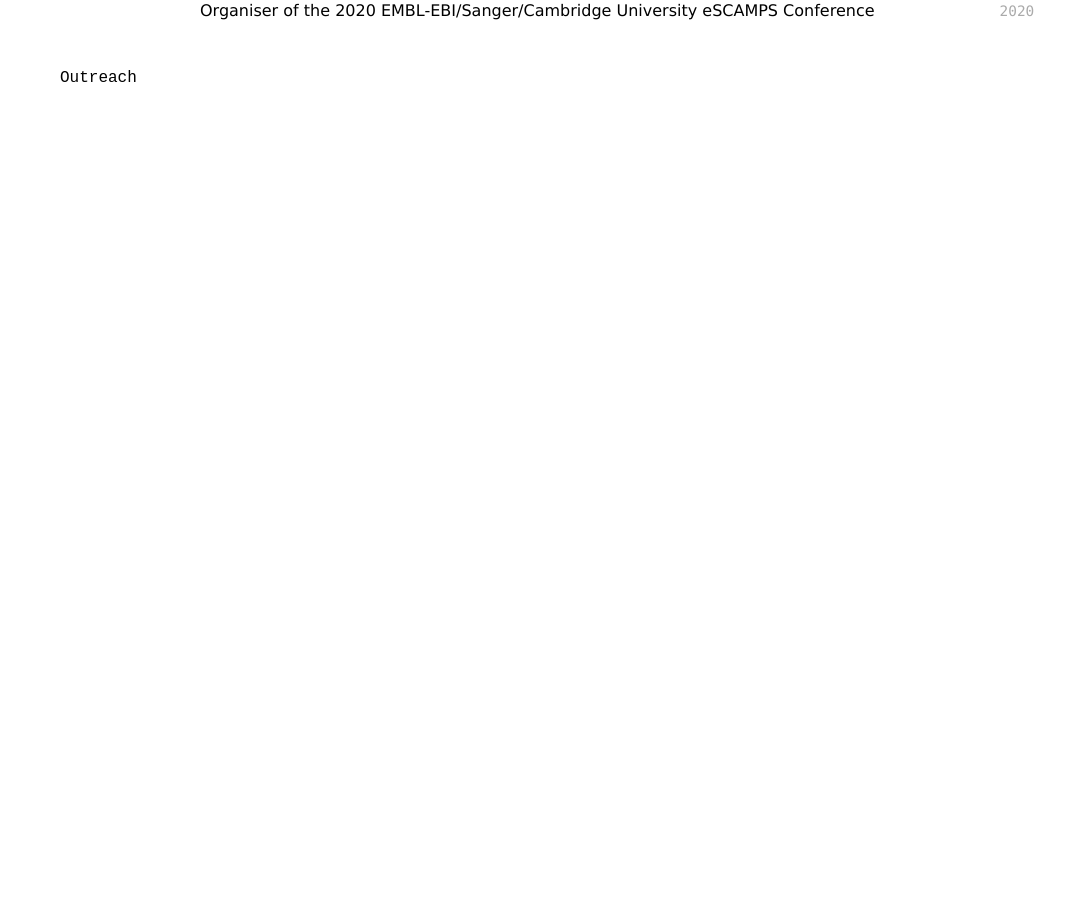
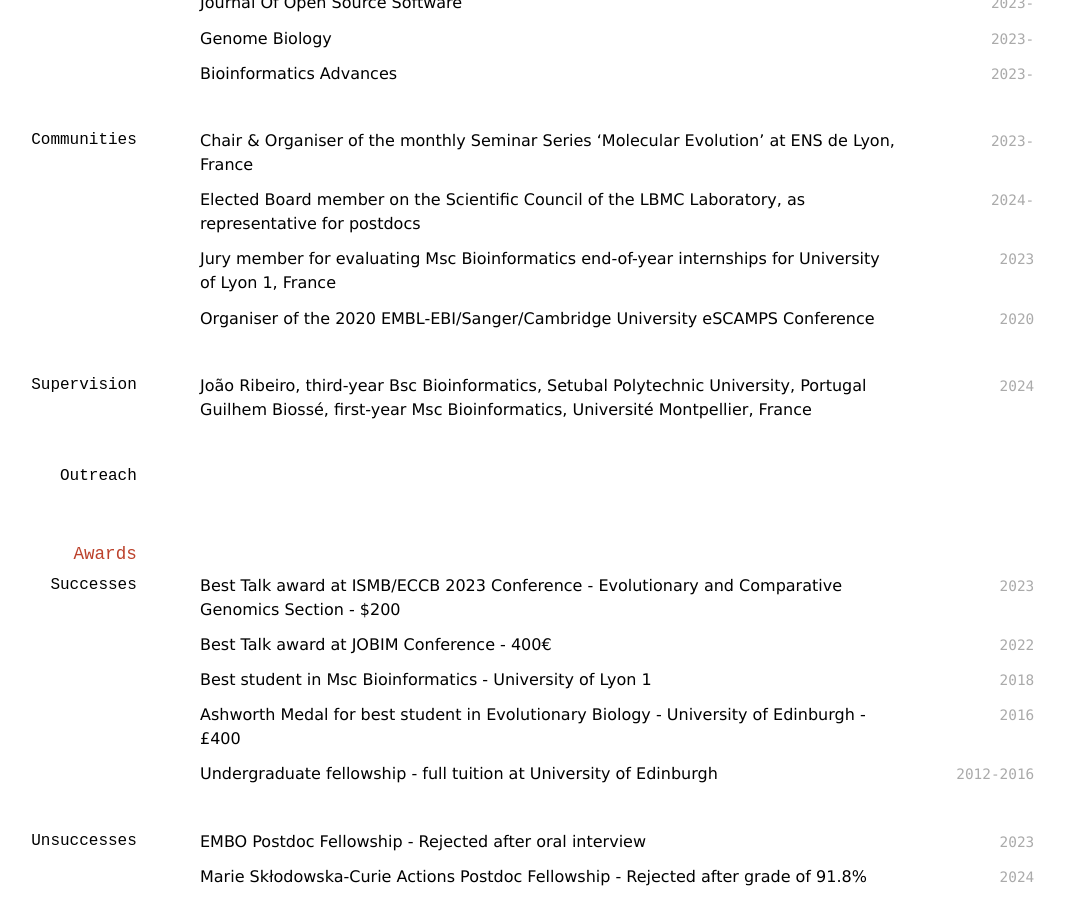
Before and after one commit to bricoletc/Brice_Markdown_CV, a Jekyll site: the page built from index.md, in a window 1280 px wide and 900 px high, scrolled down 1706 px. Shown: the whole window, without its empty margins (132-1197 px from the left). Built offline with Jekyll 4.4.1, drawn with Linux system fonts in a browser that asks for light colours; before the commit the page ends 1800 px from its top, so only the background shows below that; some of the changed text lies outside the part shown.

Commit message:
Filled in multiple sections
- Conferences, Invited Seminars, Scientific Visits
- Awards: successes and unsuccesses
- Supervision

```diff
--- a/index.md
+++ b/index.md
@@ -37,6 +37,36 @@ Please see my [google scholar](https://scholar.google.com/citations?user=4KXvLoI
 
 ### Conferences
 
+`2024`
+[Ver Midi XXV](https://vermidi25.sciencesconf.org/) - Lyon, France
+[ALPHY 2024](https://alphy2024.sciencesconf.org/resource/page/id/1) - Montpellier, France
+[ICTE 2024](https://icte2024.sciencesconf.org/) - Saint Malo, France
+
+`2023`
+[ISMB/ECCB 2023](https://www.iscb.org/ismbeccb2023) - Lyon, France
+[3Sex - Jacques Monod Conference](https://www.insb.cnrs.fr/fr/sex-unfolded-sex-asex-sexes) - Roscoff, France
+[ALPHY 2023](https://alphy-aiem-2023.sciencesconf.org/) - Grenoble, France
+
+### Invited Seminars
+
+`2024`
+[BIGRE Seminar](https://bi-gre.github.io/) - TIMC-IMAG, Grenoble, France
+[MalariaGEN Journal Club](https://youtu.be/vubawpY1tTA?feature=shared) - MalariaGEN Consortium, Online
+
+`2023`
+[LBBE Lab Seminar](https://lbbe.univ-lyon1.fr/fr) - LBBE, Lyon, France
+
+### Scientific Visits
+
+`2024`
+[Team Bétermier](https://www.i2bc.paris-saclay.fr/equipe-programmed-genome-rearrangements/) - I2BC, Paris, France
+[Team Blaxter](https://www.sanger.ac.uk/group/blaxter-group/) - Wellcome Sanger Institute, Cambridge, UK
+
+`2022`
+[Team Berthelot](https://research.pasteur.fr/en/team/comparative-functional-genomics/) - Pasteur Institute, Paris, France
+[Team Peterlongo](https://team.inria.fr/genscale/) - GenScale, Rennes, France
+
+
 ## Education
 
 `2018-2022`
@@ -105,7 +132,42 @@ Jury member for evaluating Msc Bioinformatics end-of-year internships for Univer
 `2020`
 Organiser of the 2020 EMBL-EBI/Sanger/Cambridge University eSCAMPS Conference
 
+### Supervision
+
+`2024`
+João Ribeiro, third-year Bsc Bioinformatics, Setubal Polytechnic University, Portugal
+Guilhem Biossé, first-year Msc Bioinformatics, Université Montpellier, France
+
 ### Outreach
+
+## Awards
+
+### Successes
+
+`2023`
+Best Talk award at ISMB/ECCB 2023 Conference - Evolutionary and Comparative Genomics Section - $200
+
+`2022`
+Best Talk award at JOBIM Conference - 400€
+
+`2018`
+Best student in Msc Bioinformatics - University of Lyon 1
+
+`2016`
+Ashworth Medal for best student in Evolutionary Biology - University of Edinburgh - £400
+
+`2012-2016`
+Undergraduate fellowship - full tuition at University of Edinburgh
+
+### Unsuccesses
+
+`2023`
+EMBO Postdoc Fellowship - Rejected after oral interview
+
+`2024`
+Marie Skłodowska-Curie Actions Postdoc Fellowship - Rejected after grade of 91.8%
+
+
 
 <!-- ### Footer
 
```
Also changed, not shown: other parts of index.md (+0 -3 lines).
